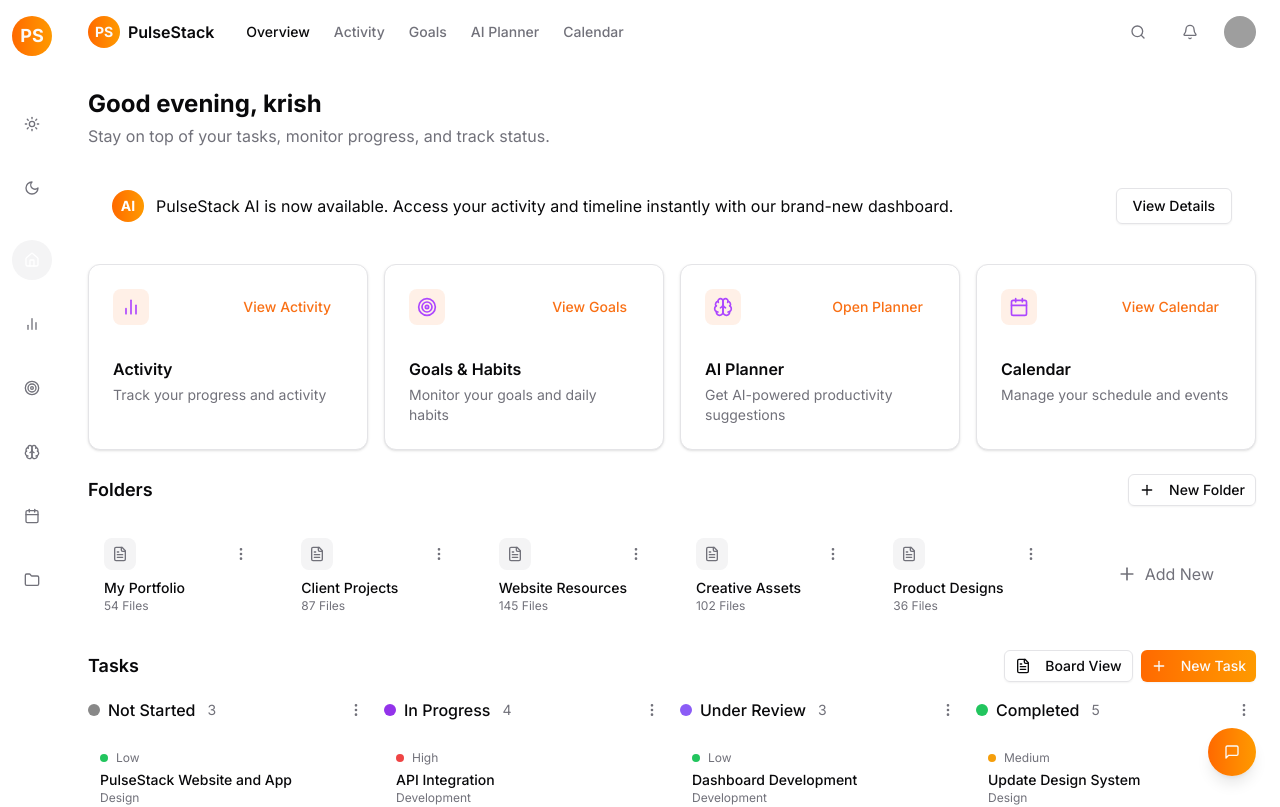
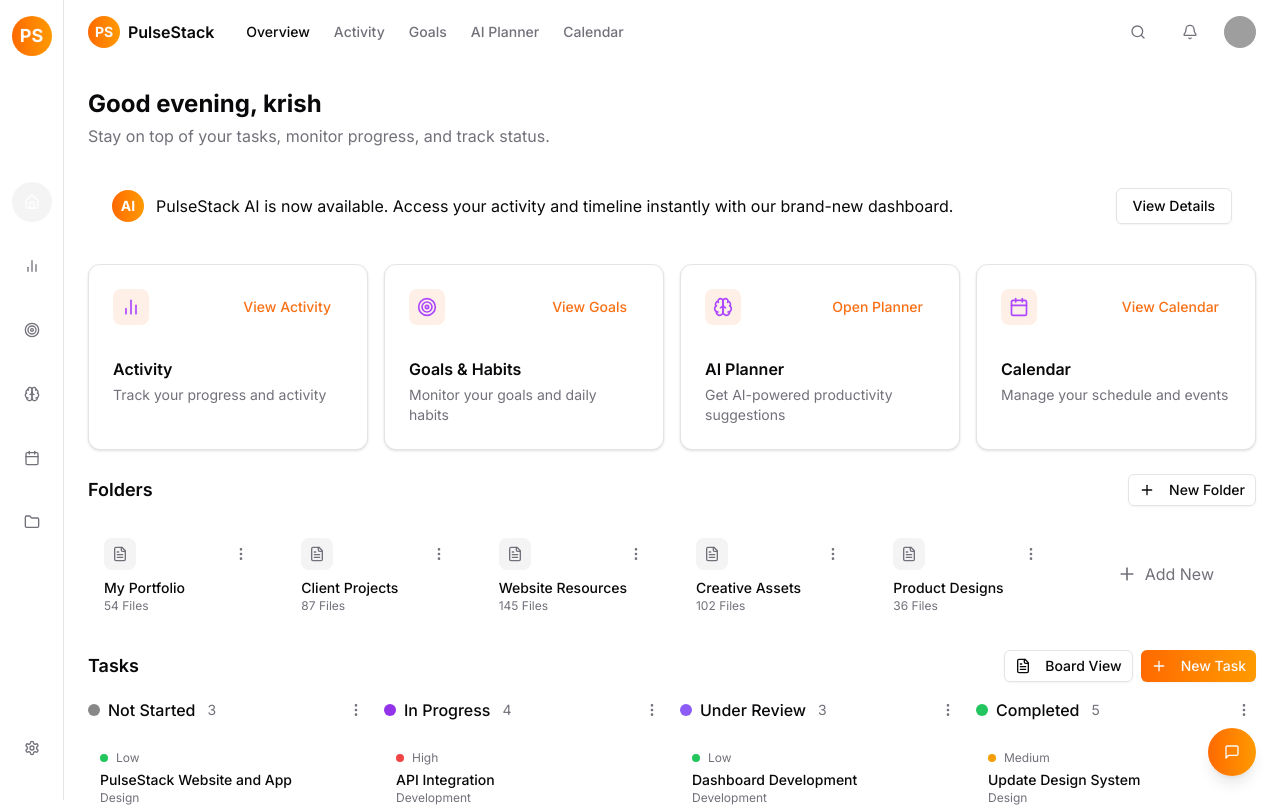
Before and after one commit to krishkumar1577/PulseStack, a Next.js app in the folder client/: page / in a window 1280 px wide. Shown: the top 807 px of the page. Built offline with nearby package versions, Linux system fonts and the light colour scheme; grey boxes are pictures that could not be loaded.

Commit message:
updated the style of dashboard sidebar fixed , and theme toggle improvement

```diff
--- a/client/src/components/dashboard/activity-detail-dialog.tsx
+++ b/client/src/components/dashboard/activity-detail-dialog.tsx
@@ -142,7 +142,7 @@ export function ActivityDetailDialog({
     <Dialog open={open} onOpenChange={onOpenChange}>
       <DialogContent className="max-w-2xl max-h-[85vh] overflow-hidden flex flex-col">
         <DialogHeader className="flex-shrink-0">
-          <div className="flex items-center justify-between mb-2">
+          <div className="flex items-center justify-between mb-2 mt-2.5">
             <div className="flex items-center gap-2">
               <div className="rounded-full bg-secondary p-2">
                 {icons[activity.type]}
--- a/client/src/components/dashboard/dashboard-sidebar.tsx
+++ b/client/src/components/dashboard/dashboard-sidebar.tsx
@@ -33,16 +33,53 @@ export function DashboardSidebar({ selectedView, setSelectedView }: DashboardSid
   }
 
   return (
-    <div className="hidden md:flex flex-col w-16 bg-card border-rborder">
+    <div className="hidden md:flex flex-col w-16 bg-card border-r fixed top-0 left-0 h-screen">
       <div className="flex justify-center py-4">
         <div className="flex h-10 w-10 items-center justify-center rounded-full bg-gradient-to-r from-orange-500 to-amber-500">
           <span className="text-lg font-bold text-primary-foreground">PS</span>
         </div>
       </div>
 
-      <div className="flex flex-col items-center gap-6 mt-8">
-        <SidebarIcon icon={<Sun className="h-5 w-5" />} active={theme === "light"} onClick={() => setTheme("dark")} />
-        <SidebarIcon icon={<Moon className="h-5 w-5" />} active={theme === "dark"} onClick={() => setTheme("light")} />
+      <div className="flex flex-col items-center mt-8">
+        <div className="relative group">
+          <Button
+            variant="ghost"
+            size="icon"
+            onClick={() => setTheme(theme === "light" ? "dark" : "light")}
+            className={cn(
+              "h-10 w-10 rounded-full relative overflow-hidden",
+              "transition-all duration-300 ease-spring",
+              "hover:bg-secondary hover:text-white",
+              "dark:bg-secondary dark:text-white"
+            )}
+          >
+            <span className={cn(
+              "absolute inset-0 flex items-center justify-center transition-all duration-500",
+              theme === "dark" ? "rotate-0 opacity-100" : "-rotate-90 opacity-0"
+            )}>
+              <Moon className="h-5 w-5" />
+            </span>
+            <span className={cn(
+              "absolute inset-0 flex items-center justify-center transition-all duration-500",
+              theme === "light" ? "rotate-0 opacity-100" : "rotate-90 opacity-0"
+            )}>
+              <Sun className="h-5 w-5" />
+            </span>
+          </Button>
+
+          <div className={cn(
+            "absolute left-full ml-2 px-2 py-1",
+            "bg-popover/95 text-popover-foreground",
+            "text-xs font-medium rounded-md",
+            "shadow-sm whitespace-nowrap",
+            "opacity-0 invisible translate-x-1",
+            "group-hover:opacity-100 group-hover:visible group-hover:translate-x-0",
+            "transition-all duration-150 ease-out",
+            "z-50"
+          )}>
+            {theme === "light" ? "Switch to dark mode" : "Switch to light mode"}
+          </div>
+        </div>
       </div>
 
       <div className="flex flex-col items-center gap-6 mt-8">
@@ -111,15 +148,32 @@ function SidebarIcon({ icon, active = false, onClick, tooltip }: SidebarIconProp
         size="icon"
         className={cn(
           "h-10 w-10 rounded-full",
-          active ? "bg-secondary text-white" : "text-muted-foreground hover:bg-secondary hover:text-white",
+          "transition-all duration-200 ease-in-out",
+          "hover:shadow-[0_0_12px_rgba(0,0,0,0.05)]",
+          "dark:hover:shadow-[0_0_12px_rgba(255,255,255,0.05)]",
+          active
+            ? "bg-secondary text-white hover:bg-secondary/90 hover:scale-105"
+            : "text-muted-foreground hover:bg-secondary hover:text-white hover:scale-105"
         )}
         onClick={onClick}
       >
-        {icon}
+        <span className="transform transition-transform duration-200 group-hover:scale-110">
+          {icon}
+        </span>
       </Button>
 
       {tooltip && (
-        <div className="absolute left-full ml-2 px-2 py-1 bg-popover text-popover-foreground text-xs rounded-md whitespace-nowrap opacity-0 invisible group-hover:opacity-100 group-hover:visible transition-all duration-200 z-50">
+        <div className={cn(
+          "absolute left-full ml-2 px-2 py-1",
+          "bg-popover/95 text-popover-foreground",
+          "text-xs font-medium rounded-md",
+          "shadow-sm",
+          "whitespace-nowrap",
+          "opacity-0 invisible translate-x-1",
+          "group-hover:opacity-100 group-hover:visible group-hover:translate-x-0",
+          "transition-all duration-150 ease-out",
+          "z-50"
+        )}>
           {tooltip}
         </div>
       )}
--- a/client/src/components/dashboard/dashboard.tsx
+++ b/client/src/components/dashboard/dashboard.tsx
@@ -17,7 +17,7 @@ export function Dashboard() {
   return (
     <div className="flex min-h-screen">
       <DashboardSidebar selectedView={selectedView} setSelectedView={setSelectedView} />
-      <div className="flex flex-col flex-1">
+      <div className="flex flex-col flex-1 ml-16">
         <DashboardHeader selectedView={selectedView} setSelectedView={setSelectedView} />
 
         {selectedView === "overview" && <DashboardContent />}
```
